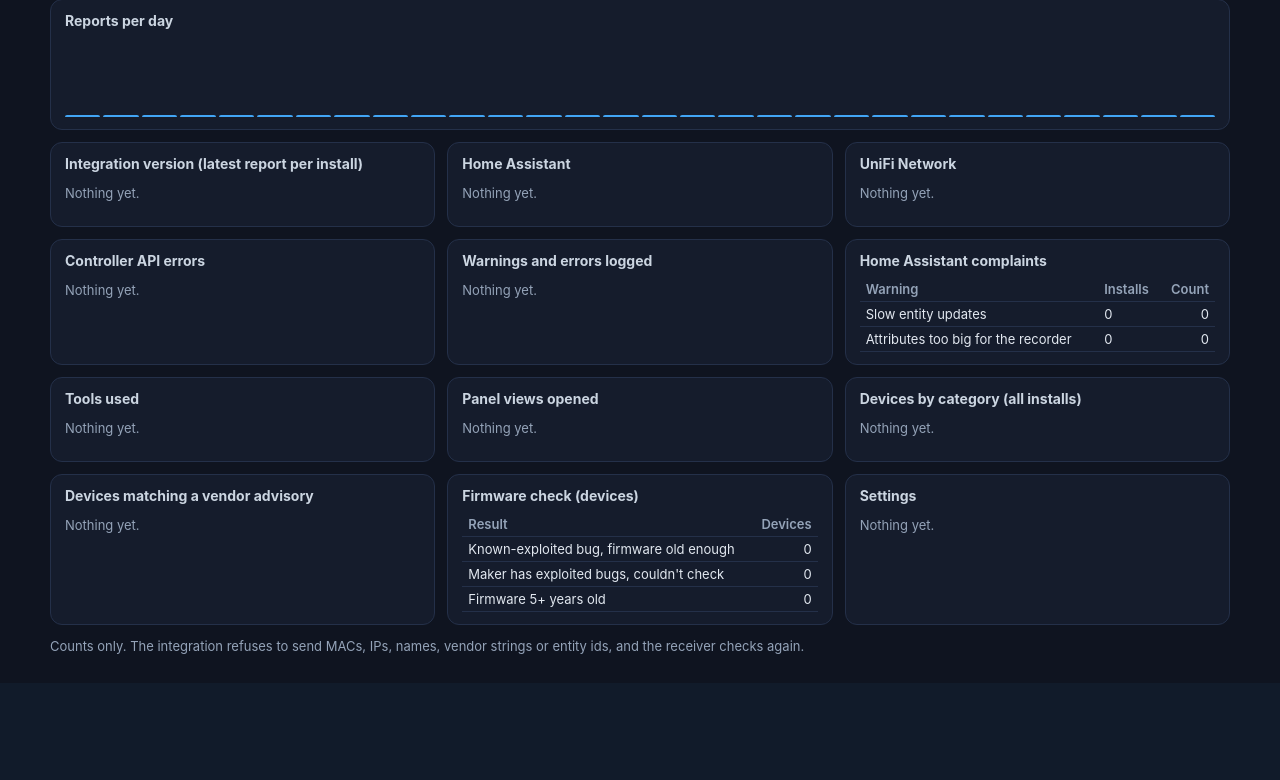
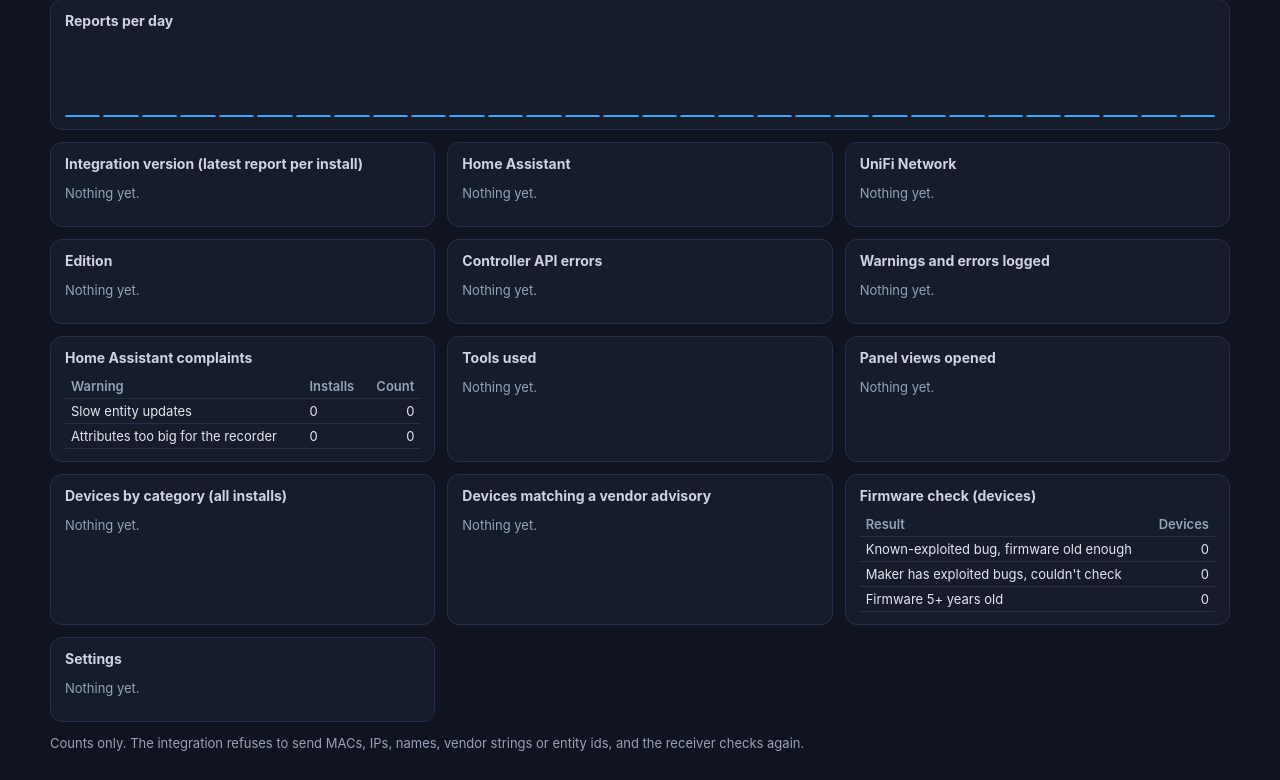
Before and after one commit to gbroeckling/unifiblocker, a PHP site: page /index.php in a window 1280 px wide. Shown: the part 268-1048 px from the top of the page. Before the commit the page ends 922 px from the top, so only its background shows below. Run offline with PHP 8.4, Linux system fonts and the light colour scheme; the visitor is signed in with stand-in values (Sample User, id 1).

Commit message:
stats page: count installs by edition (free, trial, pro)

```diff
--- a/server/site/index.php
+++ b/server/site/index.php
@@ -88,7 +88,7 @@ if (!empty($_SESSION['ok'])) {
     $since = fn($n) => gmdate('Y-m-d', time() - ($n - 1) * 86400);
 
     $S = ['active1' => 0, 'active7' => 0, 'active30' => count($reports), 'ever' => count($ledger),
-          'per_day' => [], 'version' => [], 'ha' => [], 'controller' => [], 'usage' => [], 'views' => [],
+          'per_day' => [], 'version' => [], 'ha' => [], 'controller' => [], 'edition' => [], 'usage' => [], 'views' => [],
           'api' => [], 'log' => [], 'cats' => [], 'adv' => [], 'polls' => 0, 'poll_fail' => 0,
           'poll_ms_sum' => 0, 'poll_ms_max' => 0, 'slow' => 0, 'oversize' => 0, 'slow_inst' => 0,
           'oversize_inst' => 0, 'api_inst' => [], 'log_inst' => [], 'sizes' => [], 'settings' => [], 'vuln' => []];
@@ -103,6 +103,7 @@ if (!empty($_SESSION['ok'])) {
         $bump($S['version'], $last['version'] ?? '?');
         $bump($S['ha'], $last['ha_version'] ?? '?');
         $bump($S['controller'], $last['env']['controller_version'] ?? '?');
+        $bump($S['edition'], $last['env']['edition'] ?? 'free (before 0.3.61)');
         $c = $last['counts'] ?? [];
         $S['sizes'][] = ['clients' => (int)($c['clients'] ?? 0), 'cameras' => (int)($c['cameras'] ?? 0)];
         foreach (($c['categories'] ?? []) as $k => $n) $bump($S['cats'], $k, (int)$n);
@@ -136,7 +137,7 @@ if (!empty($_SESSION['ok'])) {
         foreach ($apiSeen as $k => $_) $bump($S['api_inst'], $k);
         foreach ($logSeen as $k => $_) $bump($S['log_inst'], $k);
     }
-    foreach (['version', 'ha', 'controller', 'usage', 'views', 'api', 'log', 'cats', 'adv', 'settings'] as $k) arsort($S[$k]);
+    foreach (['version', 'ha', 'controller', 'edition', 'usage', 'views', 'api', 'log', 'cats', 'adv', 'settings'] as $k) arsort($S[$k]);
     ksort($S['per_day']);
 }
 
@@ -226,6 +227,7 @@ function median($xs) { if (!$xs) return 0; sort($xs); $m = intdiv(count($xs), 2)
     <div class="card"><h2>Integration version (latest report per install)</h2><?= pairs($S['version'], 'Version', 'Installs') ?></div>
     <div class="card"><h2>Home Assistant</h2><?= pairs($S['ha'], 'Version', 'Installs') ?></div>
     <div class="card"><h2>UniFi Network</h2><?= pairs($S['controller'], 'Version', 'Installs') ?></div>
+    <div class="card"><h2>Edition</h2><?= pairs($S['edition'], 'Edition', 'Installs') ?></div>
     <div class="card"><h2>Controller API errors</h2>
       <?php $rows = []; foreach (array_slice($S['api'], 0, 30, true) as $k => $n) $rows[] = [$k, $S['api_inst'][$k] ?? 0, $n]; echo table($rows, ['Endpoint and status', 'Installs', 'Count']); ?></div>
     <div class="card"><h2>Warnings and errors logged</h2>
```
